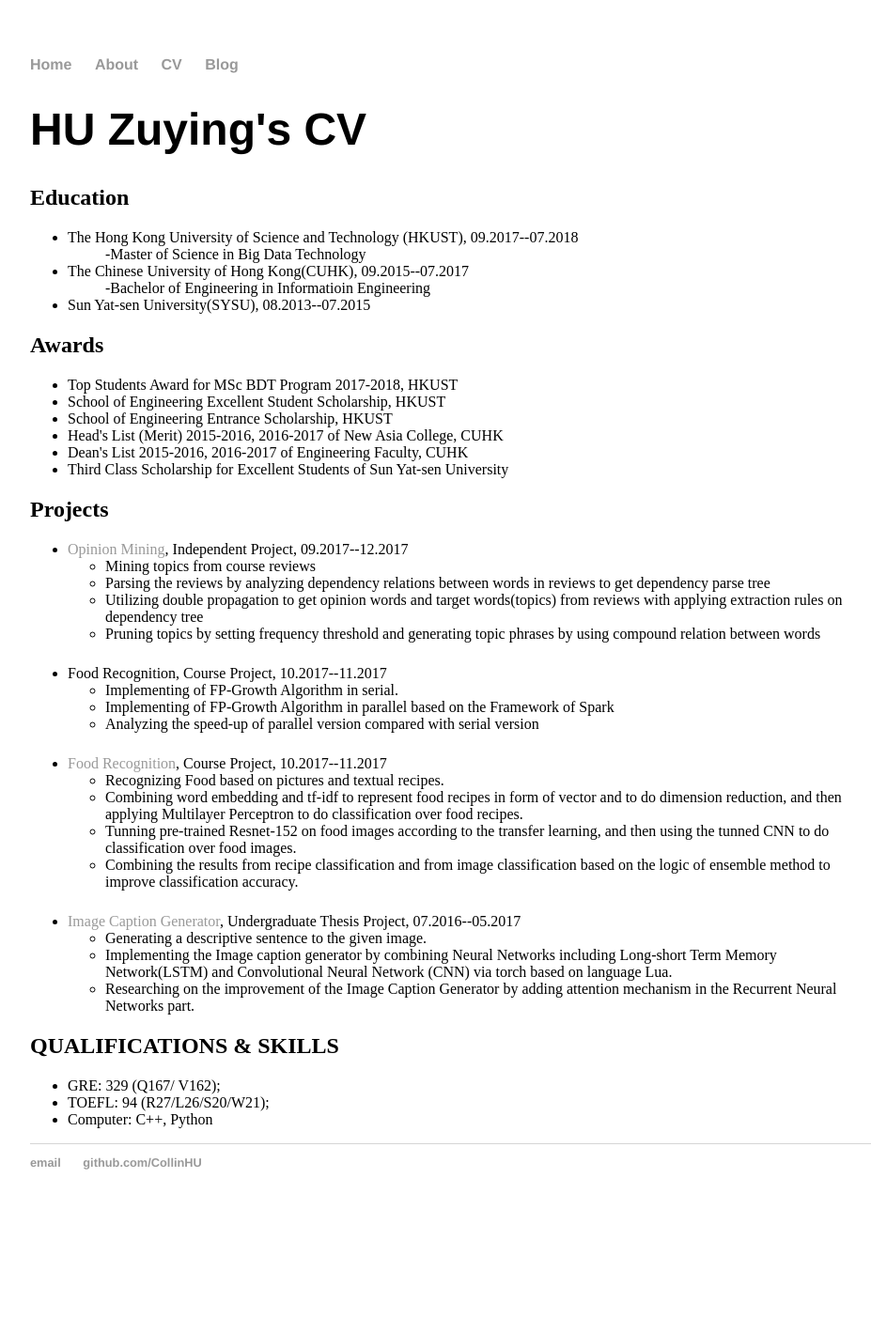
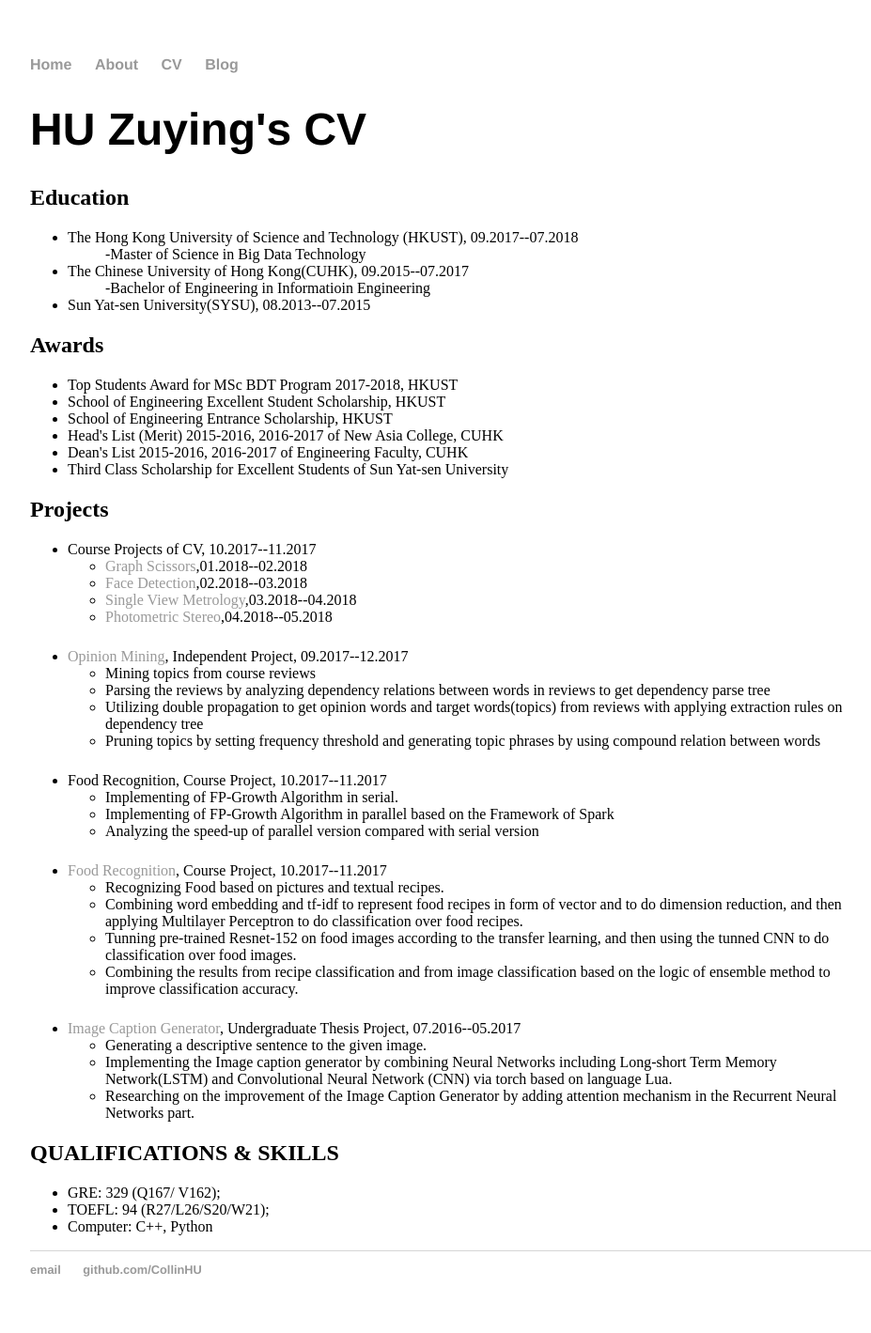
Before and after one commit to CollinHU/CollinHU, a Jekyll site: the page built from cv/index.html, in a window 1280 px wide. Shown: the whole page at 94% size, without its empty margins (160-1087 px from the left). Built offline with Jekyll 4.4.1, drawn with Linux system fonts in a browser that asks for light colours; before the commit the page ends 1305 px from its top, so only the background shows below that.

Commit message:
Update index.html

```diff
--- a/cv/index.html
+++ b/cv/index.html
@@ -33,7 +33,16 @@
 
 <h2> Projects</h2>
 <ul>
-	<li><a href ="https://github.com/CollinHU/text_entity_extraction">Opinion Mining</a>, Independent Project, 09.2017--12.2017
+<li>Course Projects of CV, 10.2017--11.2017
+	  <ul>
+	<li><a href = "https://github.com/CollinHU/TestImage/tree/master/proj_01">Graph Scissors</a>,01.2018--02.2018</li>
+	<li><a href = "https://github.com/CollinHU/TestImage/tree/master/proj_02">Face Detection</a>,02.2018--03.2018</li>
+	<li><a href = "https://github.com/CollinHU/TestImage/tree/master/proj_03">Single View Metrology</a>,03.2018--04.2018</li>
+	<li><a href = "https://github.com/CollinHU/TestImage/tree/master/proj_04">Photometric Stereo</a>,04.2018--05.2018</li>
+	  </ul>
+ </li>
+	<p></p>
+<li><a href ="https://github.com/CollinHU/text_entity_extraction">Opinion Mining</a>, Independent Project, 09.2017--12.2017
 	  <ul>
 		  <li>Mining topics from course reviews</li>
 		  <li>Parsing the reviews by analyzing dependency relations between words in reviews to get dependency parse tree</li>
```
